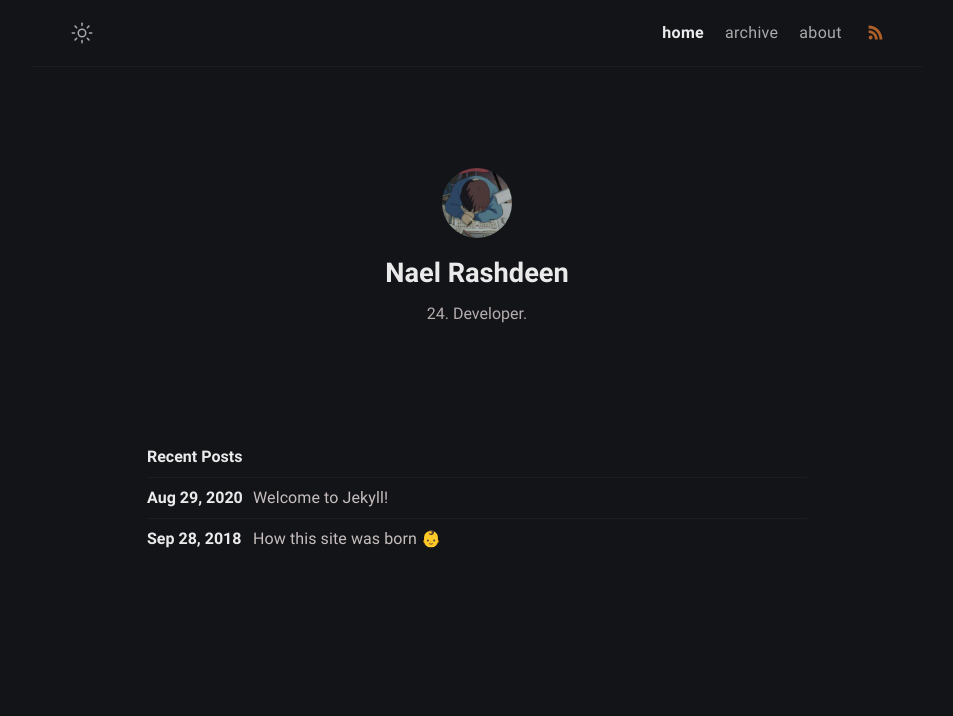
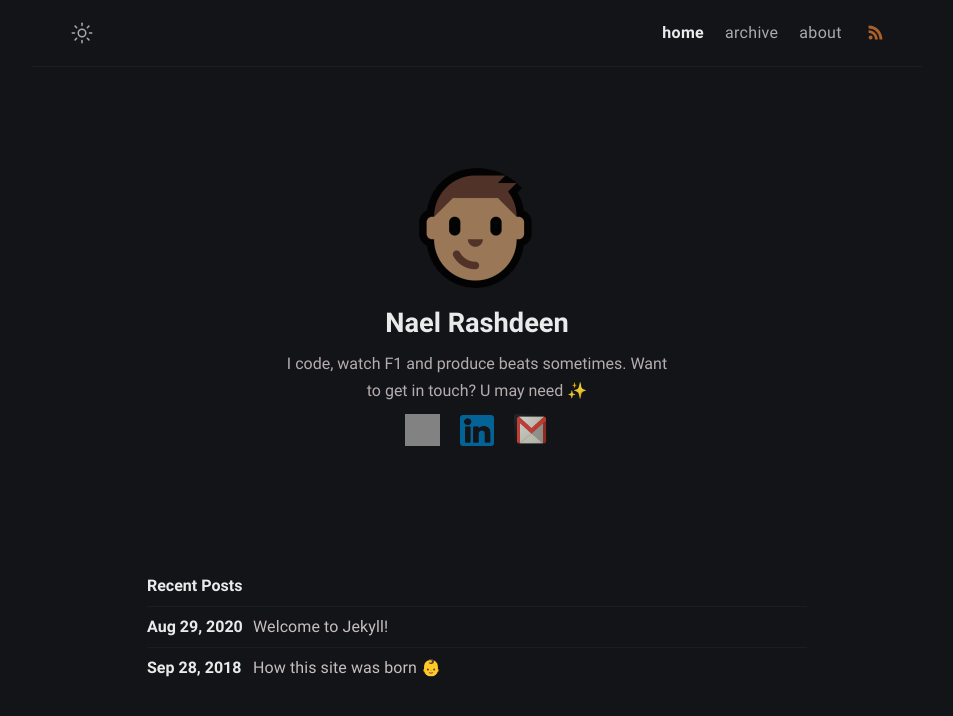
Before and after one commit to naelrashdeen/naelrashdeen.github.io, a Jekyll site: the page built from index.md, in a window 1280 px wide. Shown: the top 716 px of the page, without its empty margins (163-1116 px from the left). Built offline with Jekyll 4.4.1, drawn with Linux system fonts in a browser that asks for light colours; grey boxes are pictures that could not be loaded.

Commit message:
Updated main page and config attributes

```diff
--- a/_config.yml
+++ b/_config.yml
@@ -2,7 +2,7 @@
 title: Nael Rashdeen # site title
 description:  # site description
 lang: en-US # default lang
-timezone: Asia/Jakarta # set your timezone
+timezone: Europe/London  # set your timezone
 image: assets/img/ogp.png # This image used for Open Graph more info https://ogp.me/
 repo: https://github.com/piharpi/jekyll-klise # site repo [optional]
 mode: dark # default theme "dark" | "light"
@@ -11,13 +11,15 @@ mode: dark # default theme "dark" | "light"
 author:
   name: Nael Rashdeen # author name
   bio: >- # tell to the world
-    24. Developer.
+    I code, watch F1 and produce beats sometimes.
+    Want to get in touch? U may need ✨
+
   username: username # general username
-  github: github_username # github username
+  github: naelrashdeen # github username
   twitter: twitter_username # twitter username
   facebook: facebook_username # facebook username
   email: naelrashdeen@gmail.com # email adress
-  avatar: /assets/img/avatar.jpg # change with your own avatar
+  avatar: /assets/img/boy.png # change with your own avatar
 
 # URL settings
 url: "https://klise.now.sh" #
--- a/_includes/author.html
+++ b/_includes/author.html
@@ -6,4 +6,19 @@
   />
   <h2 class="author-name">{{ site.author.name }}</h2>
   <p class="author-bio">{{ site.author.bio }}</p>
+
+  <div class="author-contact">
+    <a href="https://github.com/{{site.author.github}}">
+      <img class="logo" src="../assets/img/octocat.png" alt="github" width="35" height="32" />
+    </a>
+
+    <a href="https://www.linkedin.com/in/nael-rashdeen-22b100139/">
+      <img class="logo" src="../assets/img/linkedin.png" alt="linkedIn" width="34" height="31" />
+    </a>
+
+    <a href="mailto:{{site.author.email}}">
+      <img class="logo" src="../assets/img/mail.png" alt="mail" width="35" height="32" />
+    </a>
+  </div>
+
 </div>
--- a/_sass/klise/_layout.scss
+++ b/_sass/klise/_layout.scss
@@ -190,11 +190,10 @@
   }
 
   .author-avatar {
-    width: 70px;
-    height: 70px;
+    width: 120px;
+    height: 120px;
     border-radius: 100%;
     user-select: none;
-    background-color: $black;
     -ms-user-select: none;
     -webkit-user-select: none;
     -webkit-animation: 0.5s ease-in forwards fadein;
@@ -212,6 +211,17 @@
     opacity: 0.9;
     max-width: 393px;
     line-height: 1.688;
+  }
+}
+
+.author-contact {
+  display: flex;
+  align-items: center;
+  justify-content: center;
+  animation: 0.5s ease-in forwards fadein;
+
+  .logo {
+    padding: 10px 10px;
   }
 }
 
```
Also changed, not shown: about.md (+1 -1 lines), assets/img/boy.png (added), assets/img/linkedin.png (added), assets/img/mail.png (added), 1 other file.
